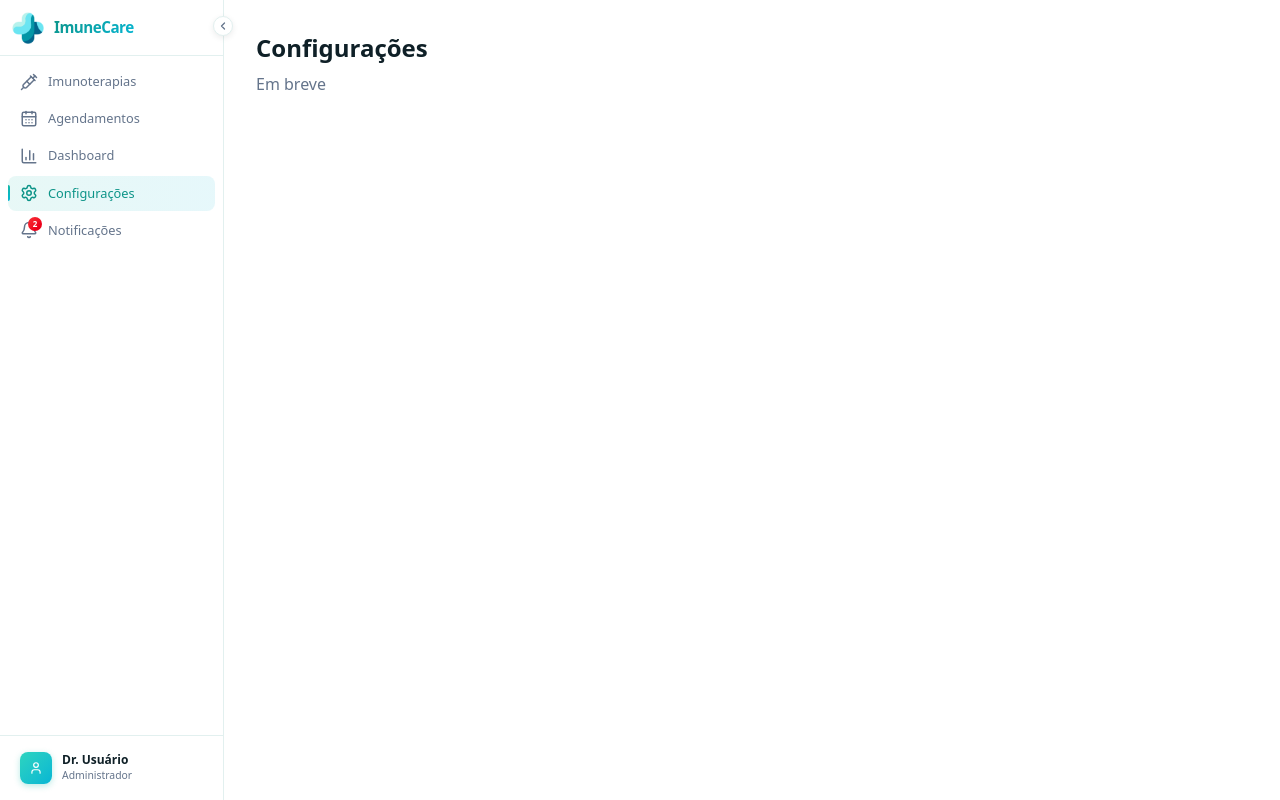
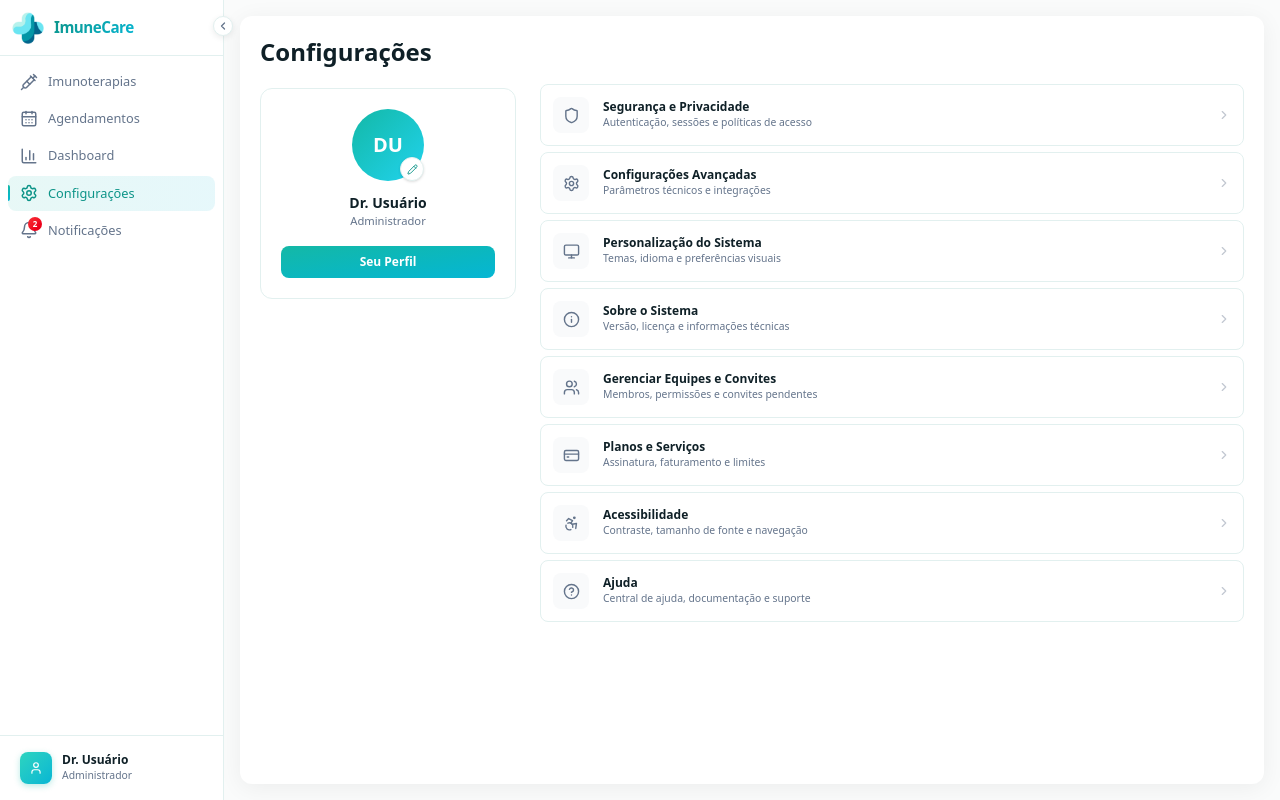
Before and after one commit to anaperinii/imunecare-web, a React (Vite) app: page /settings in a window 1280 px wide. Built offline with nearby package versions, Linux system fonts and the light colour scheme.

Commit message:
feat: implement settings page with user profile and options

```diff
--- /dev/null
+++ b/src/pages/settings-page.tsx
@@ -0,0 +1,94 @@
+import {
+  Shield,
+  Settings,
+  Monitor,
+  Info,
+  Users,
+  CreditCard,
+  Accessibility,
+  HelpCircle,
+  Pencil,
+  ChevronRight,
+} from 'lucide-react'
+import type { LucideIcon } from 'lucide-react'
+
+interface SettingsOption {
+  icon: LucideIcon
+  label: string
+  description: string
+}
+
+const settingsOptions: SettingsOption[] = [
+  { icon: Shield, label: 'Segurança e Privacidade', description: 'Autenticação, sessões e políticas de acesso' },
+  { icon: Settings, label: 'Configurações Avançadas', description: 'Parâmetros técnicos e integrações' },
+  { icon: Monitor, label: 'Personalização do Sistema', description: 'Temas, idioma e preferências visuais' },
+  { icon: Info, label: 'Sobre o Sistema', description: 'Versão, licença e informações técnicas' },
+  { icon: Users, label: 'Gerenciar Equipes e Convites', description: 'Membros, permissões e convites pendentes' },
+  { icon: CreditCard, label: 'Planos e Serviços', description: 'Assinatura, faturamento e limites' },
+  { icon: Accessibility, label: 'Acessibilidade', description: 'Contraste, tamanho de fonte e navegação' },
+  { icon: HelpCircle, label: 'Ajuda', description: 'Central de ajuda, documentação e suporte' },
+]
+
+export function SettingsPage() {
+  return (
+    <div className="flex flex-1 flex-col bg-gray-50/80 min-h-0 overflow-hidden">
+      <div className="flex flex-1 min-h-0 flex-col rounded-xl bg-white shadow-[0_4px_24px_rgba(0,0,0,0.06)] overflow-hidden m-4">
+        <div className="flex flex-1 gap-6 p-5 min-h-0 overflow-y-auto">
+          {/* Left — Profile */}
+          <div className="w-64 shrink-0">
+            <h1 className="text-2xl font-bold text-(--text) mb-5">Configurações</h1>
+
+            <div className="border border-(--border-custom) rounded-xl p-5">
+              {/* Avatar */}
+              <div className="flex justify-center mb-3">
+                <div className="relative">
+                  <div className="flex h-18 w-18 items-center justify-center rounded-full bg-linear-to-br from-teal-500 to-cyan-400">
+                    <span className="text-xl font-bold text-white">DU</span>
+                  </div>
+                  <button className="absolute bottom-0 right-0 flex h-6 w-6 items-center justify-center rounded-full bg-white border border-(--border-custom) shadow-sm hover:bg-teal-50 transition-all">
+                    <Pencil size={11} className="text-teal-600" />
+                  </button>
+                </div>
+              </div>
+
+              {/* Name */}
+              <div className="text-center mb-4">
+                <div className="text-sm font-semibold text-(--text)">Dr. Usuário</div>
+                <div className="text-[0.7rem] text-(--text-muted)">Administrador</div>
+              </div>
+
+              {/* Buttons */}
+              <div className="space-y-2">
+                <button className="w-full h-8 rounded-lg bg-linear-to-br from-teal-500 to-cyan-500 text-white text-xs font-semibold hover:-translate-y-px hover:shadow-[0_4px_16px_rgba(20,184,166,0.3)] transition-all">
+                  Seu Perfil
+                </button>
+              </div>
+            </div>
+          </div>
+
+          {/* Right — Options */}
+          <div className="flex-1 space-y-1.5 pt-12">
+            {settingsOptions.map((option) => {
+              const Icon = option.icon
+              return (
+                <button
+                  key={option.label}
+                  className="flex w-full items-center gap-3.5 rounded-lg border border-(--border-custom) bg-white p-3 text-left transition-all hover:border-teal-300 hover:shadow-[0_2px_8px_rgba(20,184,166,0.08)] group"
+                >
+                  <div className="flex h-9 w-9 items-center justify-center rounded-lg bg-gray-50 group-hover:bg-teal-50 transition-colors shrink-0">
+                    <Icon size={17} className="text-(--text-muted) group-hover:text-teal-600 transition-colors" />
+                  </div>
+                  <div className="flex-1 min-w-0">
+                    <div className="text-xs font-semibold text-(--text)">{option.label}</div>
+                    <div className="text-[0.65rem] text-(--text-muted)">{option.description}</div>
+                  </div>
+                  <ChevronRight size={14} className="text-(--text-muted)/40 group-hover:text-teal-500 transition-colors shrink-0" />
+                </button>
+              )
+            })}
+          </div>
+        </div>
+      </div>
+    </div>
+  )
+}
--- a/src/routes/settings.tsx
+++ b/src/routes/settings.tsx
@@ -1,10 +1,6 @@
 import { createFileRoute } from '@tanstack/react-router'
+import { SettingsPage } from '@/pages/settings-page'
 
 export const Route = createFileRoute('/settings')({
-  component: () => (
-    <div className="p-8">
-      <h1 className="text-2xl font-bold">Configurações</h1>
-      <p className="text-(--text-muted) mt-2">Em breve</p>
-    </div>
-  ),
+  component: SettingsPage,
 })
```
